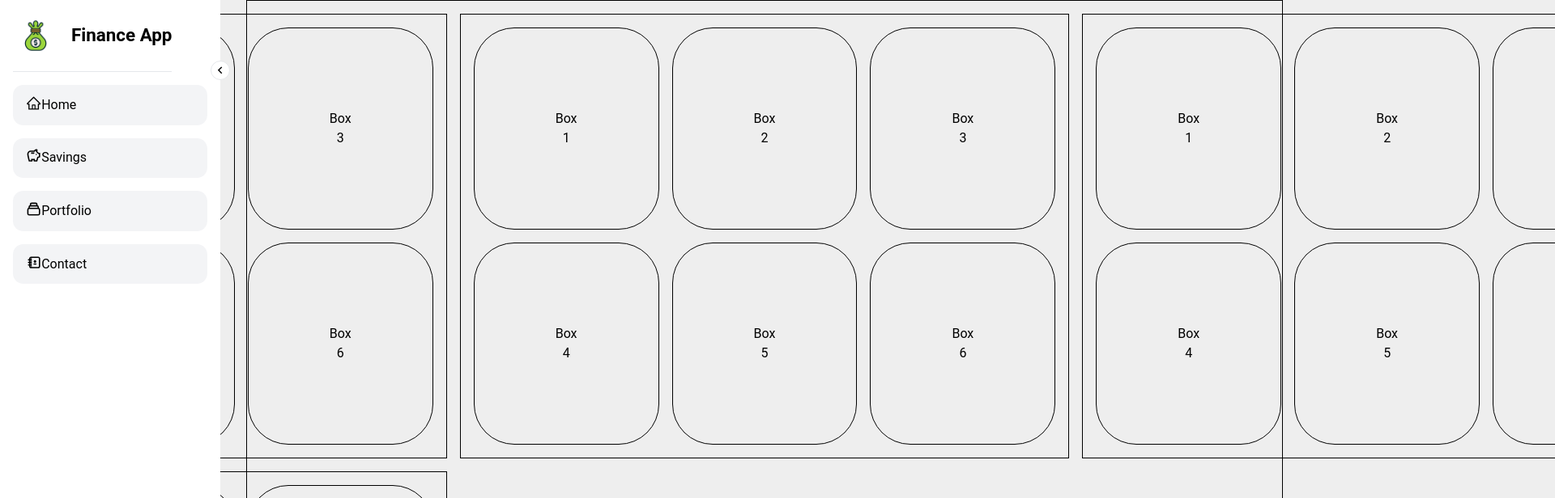
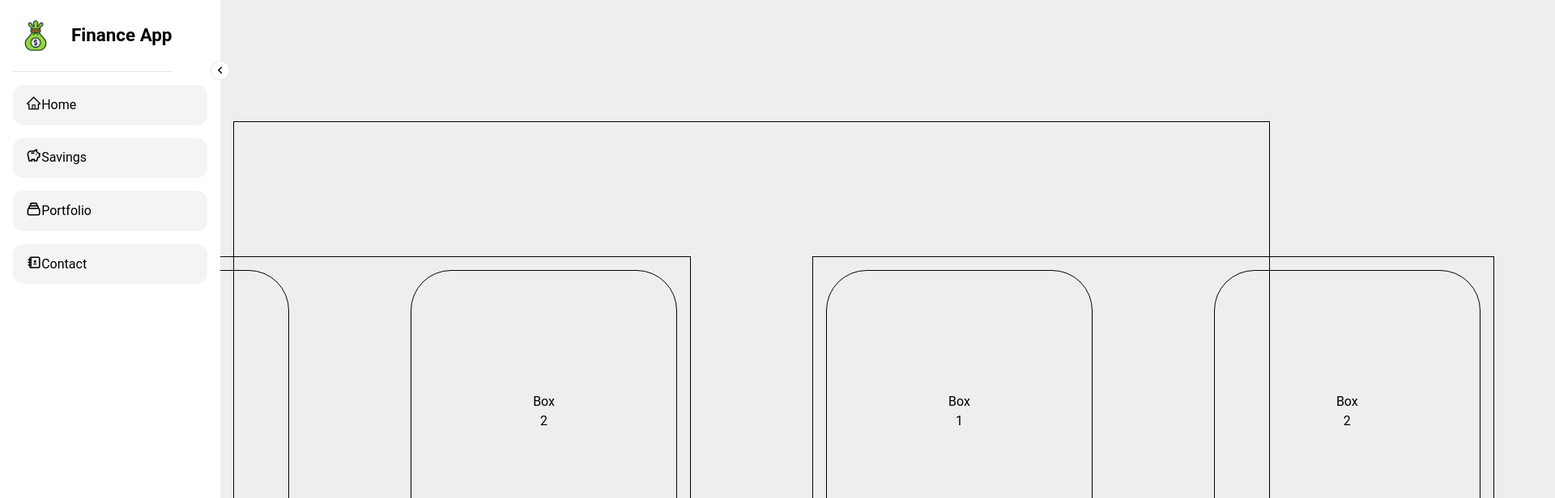
Before and after one commit to UyiAguebor/Finance-App, a Next.js app in the folder Frontend/: page / in a window 1280 px wide. Shown: the top 616 px of the page at 81% size, 1920 px wide, since content can reach past the window. Built offline with nearby package versions, Linux system fonts and the light colour scheme.

Commit message:
Update globals.css

```diff
--- a/Frontend/app/globals.css
+++ b/Frontend/app/globals.css
@@ -27,7 +27,8 @@ body {
 .layout {
   display: flex;
   height: 100vh;
-  gap: 2rem;
+  gap: 1rem;
+  flex: 1;
 }
 
 .sidebar_wrapper {
@@ -44,20 +45,28 @@ body {
   margin-right: 16px;
 }
 
+.container {
+  width: 100%;
+  height: 100%;
+  margin: 0 auto;
+}
+
 .dashboard {
   display: grid;
-  grid-template-columns: repeat(3, 1fr);
+  grid-template-columns: repeat(2, 1fr);
   justify-content: center;
-  align-items: center; /* Add this to center the content vertically */
-  gap: 16px;
-  border: 1px solid black; /* Use 'border' instead of 'border-color' to set border properties */
-  padding: 16px; /* Add padding for spacing around the dashboard */
+  align-items: center;
+  gap: 150px;
+  border: 1px solid black;
+  padding: 16px;
+  margin: 0;/* Use flex: 1 to make the dashboard fill the remaining height of the layout */
+  margin-top: 150px;
 }
 
 .boxes {
   color: black;
   border: 1px solid black; /* Add border color for the boxes */
-  padding: 100px; /* Add padding for spacing inside the boxes */
+  padding: 150px; /* Add padding for spacing inside the boxes */
   text-align: center; /* Center text inside the boxes */
   border-radius: 50px;
 }
```
